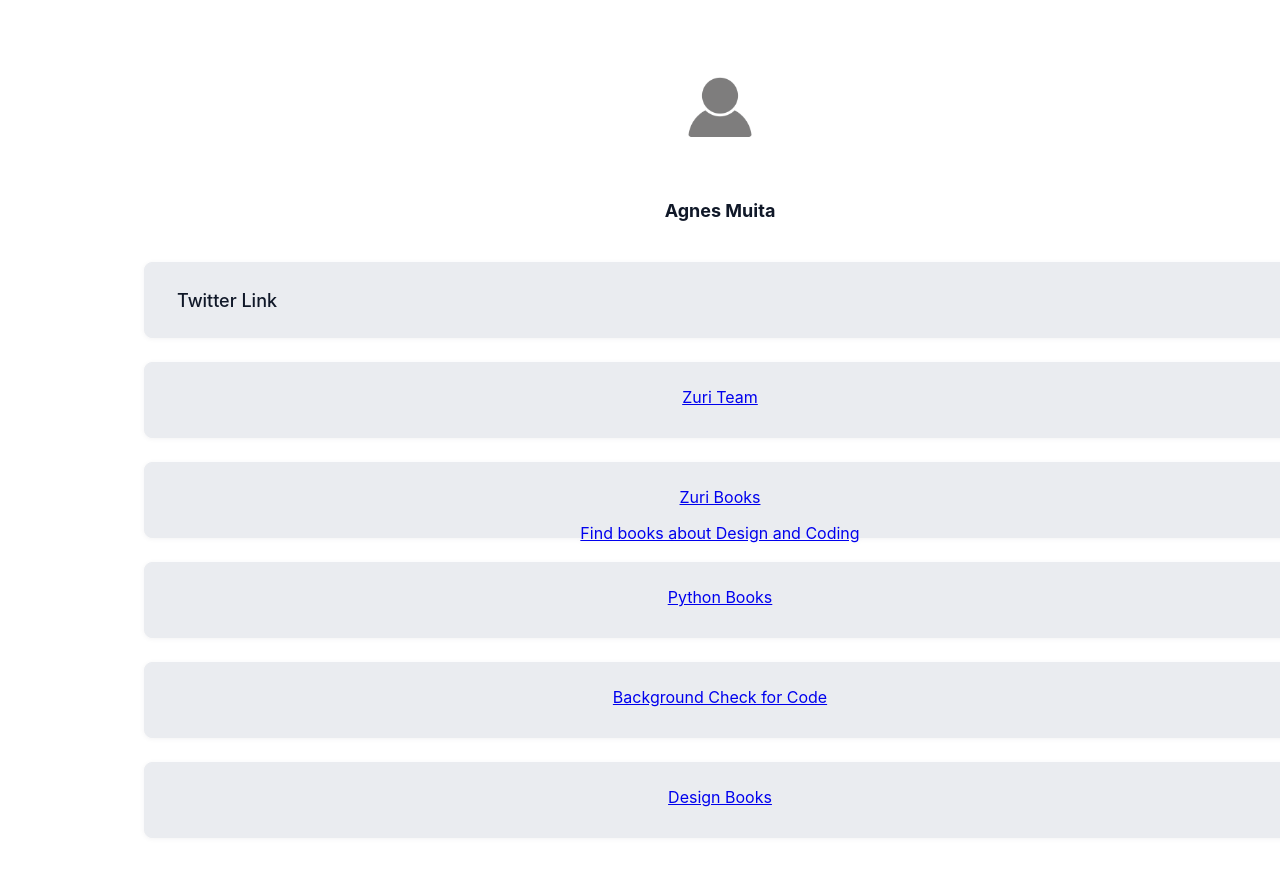
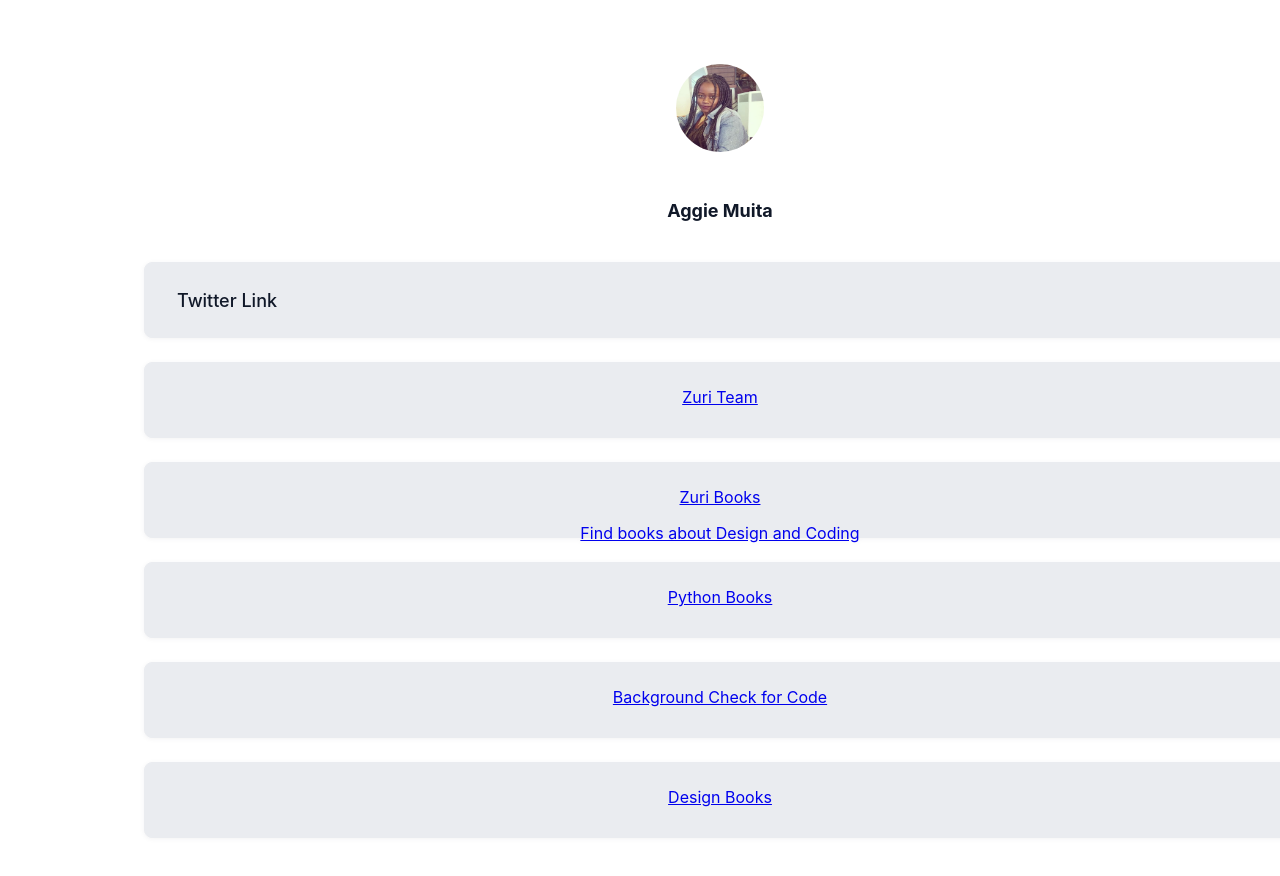
Before and after one commit to AgnesMuita/linktree, a React (Create React App) app: page / in a window 1280 px wide. Shown: the top 876 px of the page. Built offline with nearby package versions, Linux system fonts and the light colour scheme.

Commit message:
update profile image

```diff
--- a/src/components/profile.js
+++ b/src/components/profile.js
@@ -1,11 +1,11 @@
 import React from 'react';
-import profile from "../static/blank-profile-picture-png.webp"
+import profile from "../static/profile-img.jpg"
 
 function Profile() {
   return (
     <div className='profile-section'>
         <img className="profile-img" src={profile} alt=""/>
-        <h1 className="twitter-frame"><p id="twitter">Agnes Muita</p></h1>
+        <h1 className="twitter-frame"><p id="twitter">Aggie Muita</p></h1>
         {/* <h1 className="twitter-frame"><p id="slack">Agnes Muita</p></h1> */}
     </div>
   )
```
Also changed, not shown: src/static/profile-img.jpg (added).
